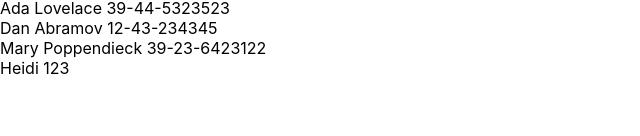
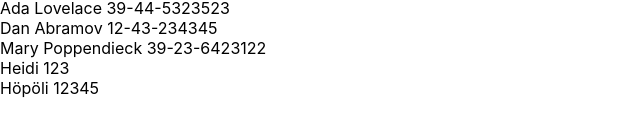
Before and after one commit to heidikrisse/Hy-FullStack-Course-Submission-Repo, a React (Create React App) app in the folder osa2/puhelinluettelo_step6-15_using_cra/: page / in a window 1280 px wide. Shown: the part 300-436 px from the top of the page, without its empty margins (0-640 px from the left). Built offline with nearby package versions, Linux system fonts and the light colour scheme; data requests are answered from the project's data file.

Commit message:
osa 2: 2.13 puhelinluettelo step 8 - Move server communication to a separate module

```diff
--- a/osa2/puhelinluettelo_step6-15_using_cra/db.json
+++ b/osa2/puhelinluettelo_step6-15_using_cra/db.json
@@ -24,6 +24,11 @@
       "id": "c042",
       "name": "Heidi",
       "number": "123"
+    },
+    {
+      "id": "8978",
+      "name": "Höpöli",
+      "number": "12345"
     }
   ]
 }
--- a/osa2/puhelinluettelo_step6-15_using_cra/src/App.js
+++ b/osa2/puhelinluettelo_step6-15_using_cra/src/App.js
@@ -1,5 +1,5 @@
 import { useState, useEffect } from 'react'
-import axios from 'axios'
+import personService from './services/persons';
 
 const Filter = ({ searchTerm, handleSearchChange }) => (
   <div>
@@ -38,11 +38,12 @@
   const [searchTerm, setSearchTerm] = useState('')
 
   useEffect(() => {
-    axios
-      .get('http://localhost:3001/persons')
-      .then(response => {
-        setPersons(response.data)
+    personService
+      .getAll()
+      .then(initialPersons => {
+        setPersons(initialPersons)
       })
+
   }, [])
 
   const handleNameChange = (event) => {
@@ -64,13 +65,13 @@
     if (persons.some((person) => person.name === newName)) {
       alert(`${newName} is already added to phonebook`)
     } else {
-      axios
-        .post('http://localhost:3001/persons', newPerson)
-        .then(response => {
-          setPersons(persons.concat(response.data));
+      personService
+        .create(newPerson)
+        .then(returnedPerson => {
+          setPersons(persons.concat(returnedPerson))
           setNewName('')
           setNewNumber('')
-        });
+        })
     }
   }
 
--- /dev/null
+++ b/osa2/puhelinluettelo_step6-15_using_cra/src/services/persons.js
@@ -0,0 +1,12 @@
+import axios from 'axios'
+const baseUrl = 'http://localhost:3001/persons'
+
+const getAll = () => {
+  return axios.get(baseUrl).then(response => response.data)
+}
+
+const create = (newPerson) => {
+  return axios.post(baseUrl, newPerson).then(response => response.data)
+}
+
+export default { getAll, create }
```
